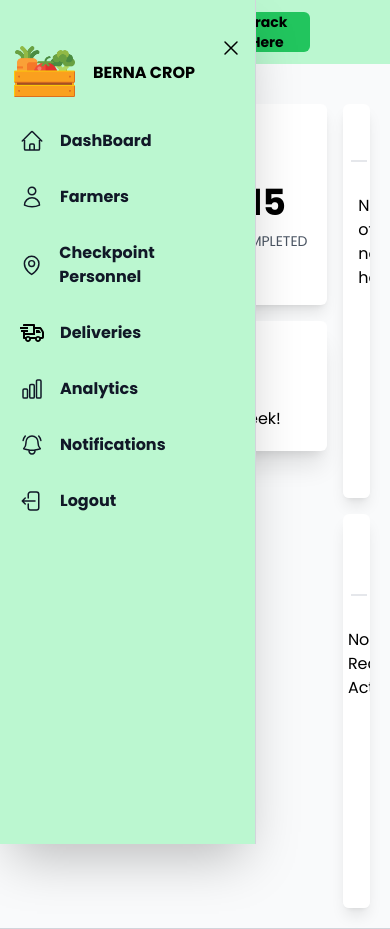
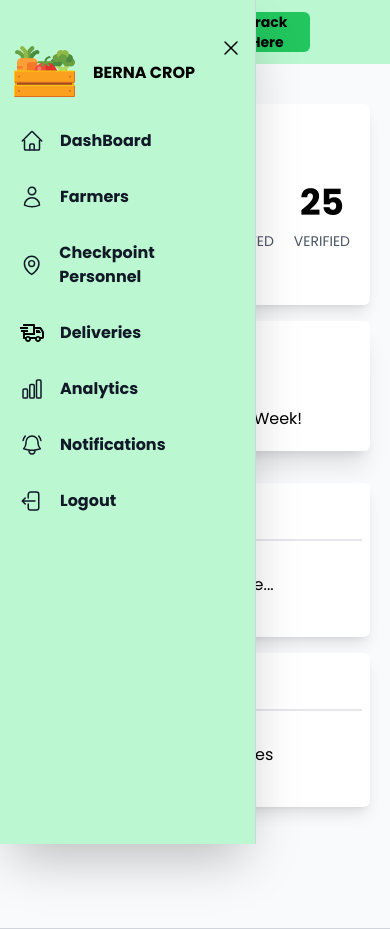
Before and after one commit to neilpagsss14/admin-page-crops, a React (Vite) app: page /dashboard in a window 390 px wide. Built offline with nearby package versions, Linux system fonts and the light colour scheme.

Commit message:
added mobiles responsive

```diff
--- a/src/components/NavBar.jsx
+++ b/src/components/NavBar.jsx
@@ -31,7 +31,7 @@ function NavBar({ toggleSideBar }) {
           </div>
           <button
             onClick={navigateToLandingPage}
-            className="bg-green-500 hover:bg-[#F3ED59] px-5 items-center rounded-md h-10 text-sm font-poppins-bold flex"
+            className="bg-green-500 hover:bg-green-700 px-5 items-center rounded-md h-10 text-sm font-poppins-bold flex"
           >
             Track Here
           </button>
--- a/src/components/Side.jsx
+++ b/src/components/Side.jsx
@@ -46,45 +46,45 @@ function Side({ closeSidebar, sidebarOpen, isNavOpen }) {
               </div>
             </div>
             <li onClick={navigateToDashboard}>
-              <span className=" gap-4 flex items-center p-2 text-base font-normal text-gray-900 rounded-lg dark:text-black font-poppins-bold hover:bg-[#F3ED59] group">
+              <span className=" cursor-pointer gap-4 flex items-center p-2 text-base font-normal text-gray-900 rounded-lg dark:text-black font-poppins-bold hover:bg-green-700 group">
                 {HomeIcon()}
                 DashBoard
               </span>
             </li>
 
             <li>
-              <span className=" gap-4 flex items-center p-2 text-base font-normal text-gray-900 rounded-lg dark:text-black font-poppins-bold hover:bg-[#F3ED59] group">
+              <span className=" cursor-pointer gap-4 flex items-center p-2 text-base font-normal text-gray-900 rounded-lg dark:text-black font-poppins-bold hover:bg-green-700 group">
                 {FarmersIcon()}
                 Farmers
               </span>
             </li>
             <li>
-              <span className="gap-4 flex items-center p-2 text-md font-normal text-gray-900 rounded-lg dark:text-black font-poppins-bold hover:bg-[#F3ED59] group">
+              <span className=" cursor-pointer gap-4 flex items-center p-2 text-md font-normal text-gray-900 rounded-lg dark:text-black font-poppins-bold hover:bg-green-700 group">
                 {CheckpointIcon()}
                 Checkpoint Personnel
               </span>
             </li>
             <li>
-              <span className="gap-4 flex items-center p-2 text-base font-normal text-gray-900 rounded-lg dark:text-black font-poppins-bold hover:bg-[#F3ED59] group">
+              <span className=" cursor-pointer gap-4 flex items-center p-2 text-base font-normal text-gray-900 rounded-lg dark:text-black font-poppins-bold hover:bg-green-700 group">
                 {DeliveriesIcon()}
                 Deliveries
               </span>
             </li>
             <li>
-              <span className="gap-4 flex items-center p-2 text-base font-normal text-gray-900 rounded-lg dark:text-black font-poppins-bold hover:bg-[#F3ED59] group">
+              <span className=" cursor-pointer gap-4 flex items-center p-2 text-base font-normal text-gray-900 rounded-lg dark:text-black font-poppins-bold hover:bg-green-700 group">
                 {AnalyticsIcon()}
                 Analytics
               </span>
             </li>
 
             <li>
-              <span className="gap-4 flex items-center p-2 text-base font-normal text-gray-900 rounded-lg dark:text-black font-poppins-bold hover:bg-[#F3ED59] group">
+              <span className=" cursor-pointer gap-4 flex items-center p-2 text-base font-normal text-gray-900 rounded-lg dark:text-black font-poppins-bold hover:bg-green-700 group">
                 {NotificationIcon()}
                 Notifications
               </span>
             </li>
             <li onClick={navigateToLandingPage}>
-              <span className="gap-4 flex items-center p-2 text-base font-normal text-gray-900 rounded-lg dark:text-black font-poppins-bold hover:bg-[#F3ED59] group">
+              <span className=" cursor-pointer gap-4 flex items-center p-2 text-base font-normal text-gray-900 rounded-lg dark:text-black font-poppins-bold hover:bg-green-700 group">
                 {LogOutIcon()}
                 Logout
               </span>
--- a/src/pages/Dashboard.jsx
+++ b/src/pages/Dashboard.jsx
@@ -6,7 +6,7 @@ function Dashboard() {
     <div className="flex flex-row h-screen">
       <div className="bg-gray-50 flex flex-col flex-1 min-w-0">
         <div className="mt-5 border-b border-gray-300">
-          <div className="flex h-screen md:flex-col flex-cols overflow-y-scroll-hidden p-5 bg-gray-50 gap-4">
+          <div className="flex h-screen sm:flex-col md:flex-row flex-cols overflow-y-scroll-hidden p-5 bg-gray-50 gap-4">
             <div className="w-full pb-4">
               <div className="h-auto lg:h-48 bg-white shadow-lg p-5 rounded-md ">
                 <div className="relative">
@@ -19,19 +19,19 @@ function Dashboard() {
                     </div>
                     <div className="float-right text-right"></div>
                   </div>
-                  <div className="flex flex-row gap-10">
-                    <div className="flex-cols grid grid-cols-2 md:grid-cols-5 px-4 py-10 gap-y-6 md:gap-y-0">
+                  <div className="flex flex-row gap-10 sm:gap-x-5">
+                    <div className="flex-cols grid grid-cols-2 lg:grid-cols-5 px-4 py-10 gap-y-6 md:gap-x-0">
                       <div className=" md:flex md:items-center md:justify-center">
                         <span className="cursor-pointer group bg-orange-orange rounded-full h-14 w-14 flex items-center justify-center">
                           <img
-                            className="flex items-center w-9"
+                            className="flex items-center"
                             src="/src/assets/images/crops.png"
                           />
                         </span>
                       </div>
                     </div>
                     <div className="flex flex-col items-center justify-center cursor-pointer gap-2">
-                      <span className="flex flex-row text-blue-darkBlue text-4xl font-poppins-bold ">
+                      <span className="flex flex-row text-4xl font-poppins-bold ">
                         5
                       </span>
                       <span className="font-poppins text-gray-600 text-sm">
@@ -39,11 +39,19 @@ function Dashboard() {
                       </span>
                     </div>
                     <div className="flex flex-col items-center justify-center cursor-pointer gap-2">
-                      <span className="flex flex-row text-blue-darkBlue text-4xl font-poppins-bold ">
+                      <span className="flex flex-row text-4xl font-poppins-bold ">
                         15
                       </span>
                       <span className="font-poppins text-gray-600 text-sm">
                         COMPLETED
+                      </span>
+                    </div>
+                    <div className="flex flex-col items-center justify-center cursor-pointer gap-2">
+                      <span className="flex flex-row text-4xl font-poppins-bold ">
+                        25
+                      </span>
+                      <span className="font-poppins text-gray-600 text-sm">
+                        VERIFIED
                       </span>
                     </div>
                   </div>
@@ -70,10 +78,10 @@ function Dashboard() {
                 </div>
               </div>
             </div>
-            <div className="grid grid-cols-1 gap-4 gap-y-4 h-auto w-2/6">
+            <div className="grid grid-cols-1 gap-4 gap-y-4 h-auto w-2/6 sm:w-[100%]">
               <div className="bg-white h-auto shadow-lg rounded-md p-2 overflow-y-auto">
                 <div className="relative">
-                  <span className="flex flex-cols p-2 py-3 font-poppins-bold text-blue-darkBlue gap-4 border-b-2 w-full">
+                  <span className="flex flex-cols p-2 py-3 font-poppins-bold gap-4 border-b-2 w-full">
                     {NotificationIcon()} Notifications
                   </span>
                   <div className="flex justify-center p-8 w-full font-poppins">
@@ -83,11 +91,11 @@ function Dashboard() {
               </div>
               <div className="bg-white h-auto shadow-lg rounded-md p-2 overflow-y-auto">
                 <div className="relative">
-                  <span className="flex flex-cols p-2 py-3 font-bold text-blue-darkBlue gap-4 border-b-2 w-full">
+                  <span className="flex flex-cols p-2 py-3 font-poppins-bold gap-4 border-b-2 w-full">
                     {RecentIcon()} Recent Transactions
                   </span>
-                  <div className="flex justify-center p-8 w-full">
-                    <span className="font-poppins">No Recent Activities</span>
+                  <div className="flex justify-center p-8 w-full font-poppins">
+                    <span>No Recent Activities</span>
                   </div>
                 </div>
               </div>
--- a/src/pages/LogIn.jsx
+++ b/src/pages/LogIn.jsx
@@ -73,7 +73,7 @@ function LogIn() {
           <div>
             <button
               onClick={navigateToDashBoard}
-              className="bg-green-500 hover:bg-green-700 py-3 px-10 rounded-xl text-sm font-poppins-bold hover:text-white w-full delay-1500 duration-100 ease-in-out"
+              className="bg-green-500 hover:bg-green-700 py-3 px-10 rounded-xl text-sm font-poppins-bold w-full delay-1500 duration-100 ease-in-out"
             >
               Log In
             </button>
--- a/tailwind.config.js
+++ b/tailwind.config.js
@@ -9,9 +9,9 @@ export default {
       },
     },
     screens: {
-      sm: { min: "250px", max: "430px" },
-      md: { min: "500px", max: "1024px" },
-      lg: { min: "1024px", max: "1280" },
+      sm: { min: "250px", max: "650px" },
+      md: { min: "650px", max: "1024px" },
+      lg: { min: "1024px", max: "1280px" },
       xl: { min: "1280", max: "1536" },
     },
   },
```
